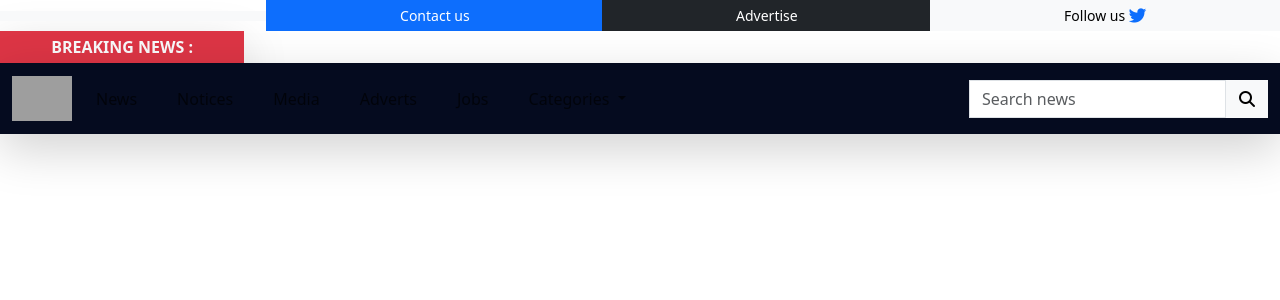
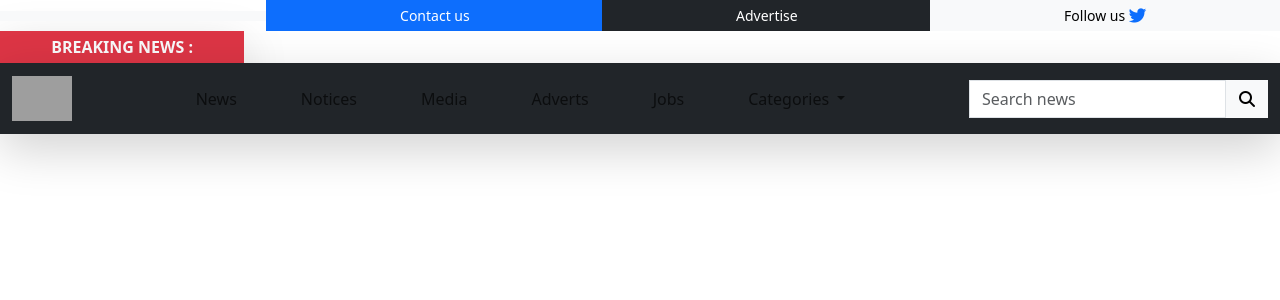
Before and after one commit to hadrian-grey/NEWS, a Django app: page / in a window 1280 px wide. Shown: the top 300 px of the page. Run offline with Django 4.2, Linux system fonts and the light colour scheme; data that the repository does not hold is empty; some libraries are stand-ins or nearby versions; grey boxes are pictures that could not be loaded.

Commit message:
Update nav.html

```diff
--- a/templates/nav.html
+++ b/templates/nav.html
@@ -21,27 +21,27 @@
 </div>
 
 
-<nav class="navbar navbar-expand-lg shadow-lg" style="background-color: #050b1f;">
+<nav class="navbar navbar-expand-lg shadow-lg bg-dark">
   <div class="container-fluid">
-    <a class="navbar-brand" href="{% url 'home' %}"><img src="{% static 'img/logo.png'%}" width="60" alt="..."></a>
+    <a class="navbar-brand me-auto" href="{% url 'home' %}"><img src="{% static 'img/logo.png'%}" width="60" alt="..."></a>
     <button class="navbar-toggler" type="button" data-bs-toggle="collapse" data-bs-target="#navbarSupportedContent" aria-controls="navbarSupportedContent" aria-expanded="false" aria-label="Toggle navigation">
       <span class="navbar-toggler-icon"></span>
     </button>
-    <div class="collapse navbar-collapse" id="navbarSupportedContent">
-      <ul class="navbar-nav me-auto mb-2 mb-lg-0 ">
-        <li class="nav-item me-4">
+    <div class="collapse navbar-collapse " id="navbarSupportedContent">
+      <ul class="navbar-nav mx-auto mb-2 mb-lg-0 ">
+        <li class="nav-item me-5">
           <a class="nav-link" href="#">News</a>
         </li>
-		<li class="nav-item me-4">
+		<li class="nav-item me-5">
           <a class="nav-link" href="#">Notices</a>
         </li>
-		<li class="nav-item me-4">
+		<li class="nav-item me-5">
           <a class="nav-link" href="#">Media</a>
         </li>
-		<li class="nav-item me-4">
+		<li class="nav-item me-5">
           <a class="nav-link" href="#">Adverts</a>
         </li>
-		<li class="nav-item me-4">
+		<li class="nav-item me-5">
           <a class="nav-link" href="#">Jobs</a>
         </li>
         <li class="nav-item dropdown" id="dropdown">
```
